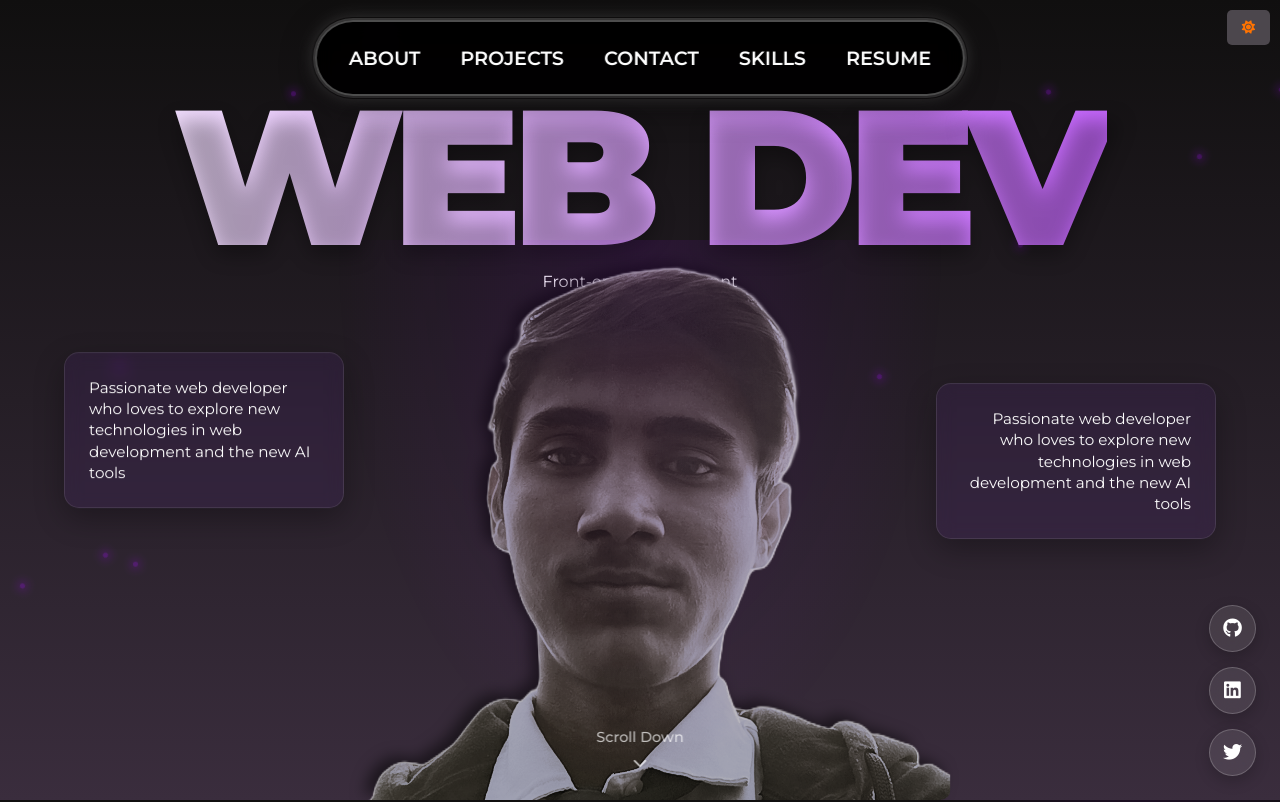
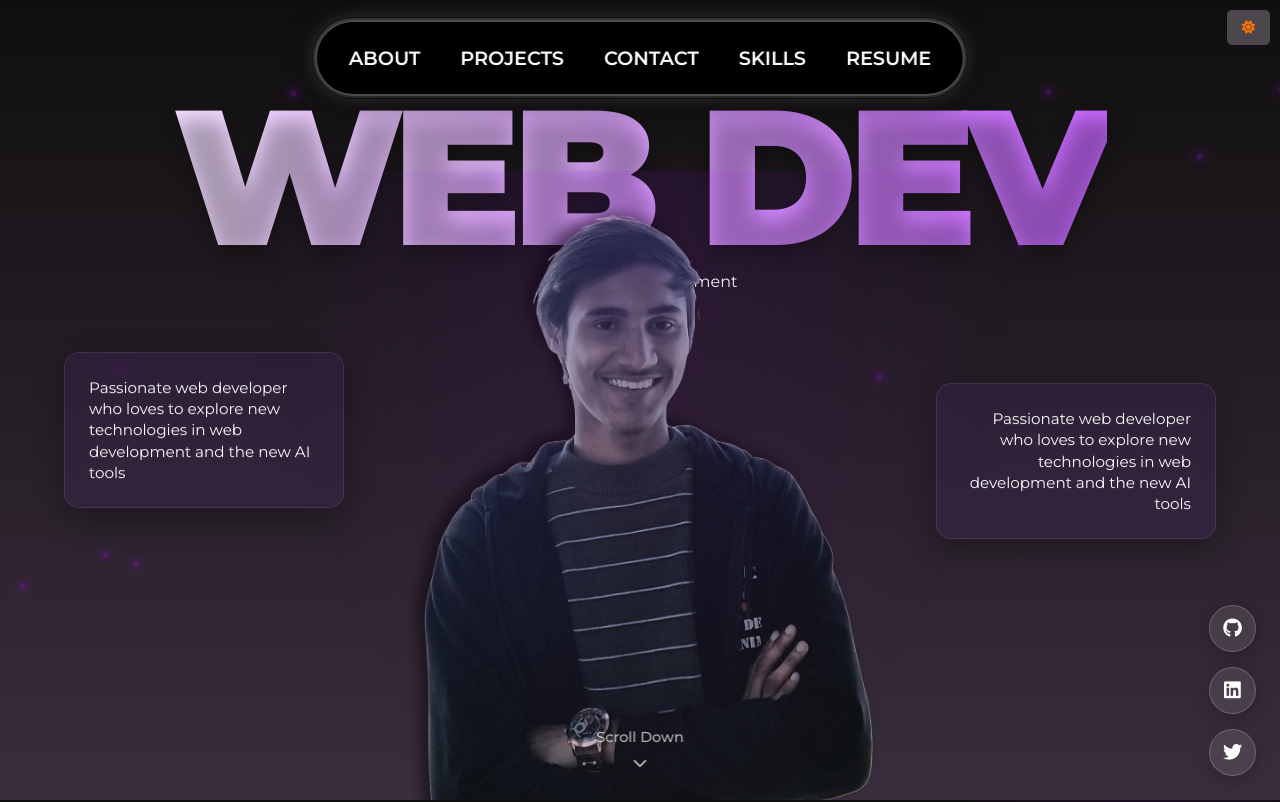
Before and after one commit to yasirakhlaque/React-Portfolio, a React (Vite) app: page / in a window 1280 px wide. Shown: the top 802 px of the page. Built offline with nearby package versions, Linux system fonts and the light colour scheme; a web font is replaced by a local one.

Commit message:
Added new Image

```diff
--- a/src/components/LandingPage.jsx
+++ b/src/components/LandingPage.jsx
@@ -106,7 +106,7 @@ const LandingPage = () => {
 
         <div className="profile-container">
           <div className="profile-image">
-            <img src="Images/yasir1.png" alt="Profile" />
+            <img src="Images/yasir5.png" alt="Profile" />
             <div className="image-overlay"></div>
           </div>
           <div className="profile-shadow"></div>
--- a/src/styles/LandingPage.css
+++ b/src/styles/LandingPage.css
@@ -446,7 +446,7 @@
 
 .profile-container {
     position: absolute;
-    bottom: 0;
+    bottom: -75px;
     left: 50%;
     transform: translateX(-50%);
     z-index: 3;
@@ -457,7 +457,7 @@
 }
 
 .profile-image {
-    height: 70vh;
+    height: 88vh;
     width: auto;
     z-index: 5;
     border-radius: 10px;
```
Also changed, not shown: public/Images/yasir5.png (added).
